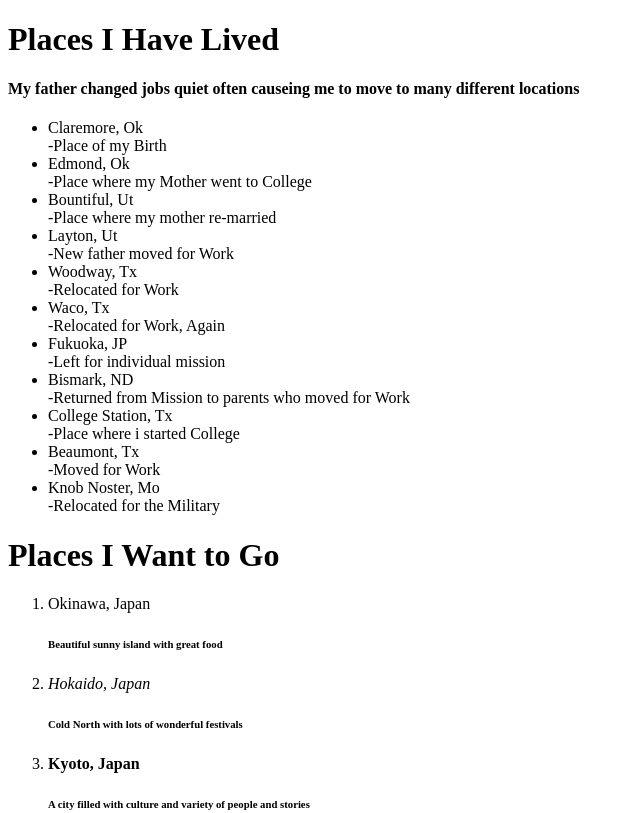
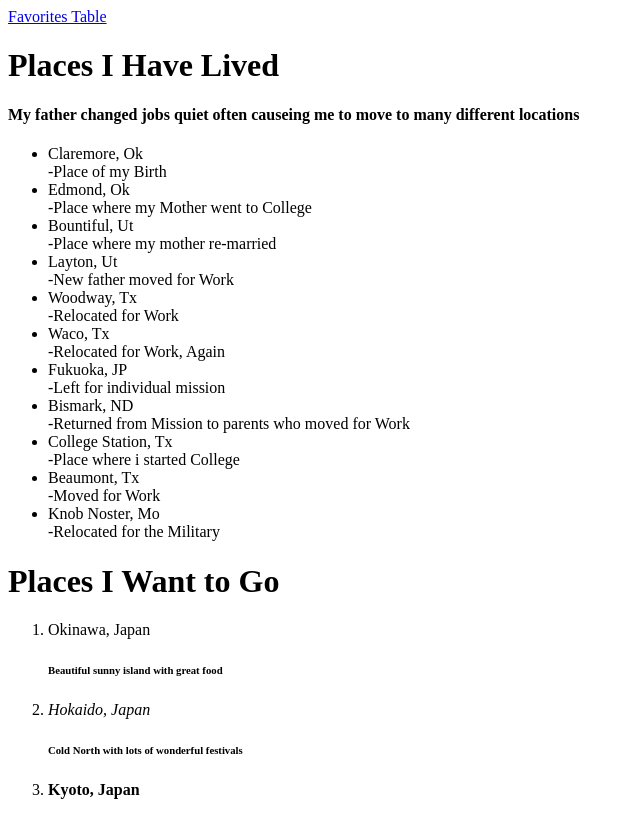
Before and after one commit to JHammer494/HTML-tutorials, a plain HTML site: page index.html in a window 1280 px wide. Shown: the top 813 px of the page, without its empty margins (0-640 px from the left). Drawn offline with Linux system fonts and the light colour scheme; files whose address does not match are found by name.

Commit message:
Linked Index to Favorites

```diff
--- a/index.html
+++ b/index.html
@@ -2,6 +2,7 @@
 <html>
   <head>
     <link rel="stylesheet" type="text/css" href="style.css">
+    <a href="favorites.html">Favorites Table</a>
   </head>
   <body>
    <h1>Places I Have Lived</h1>
```
